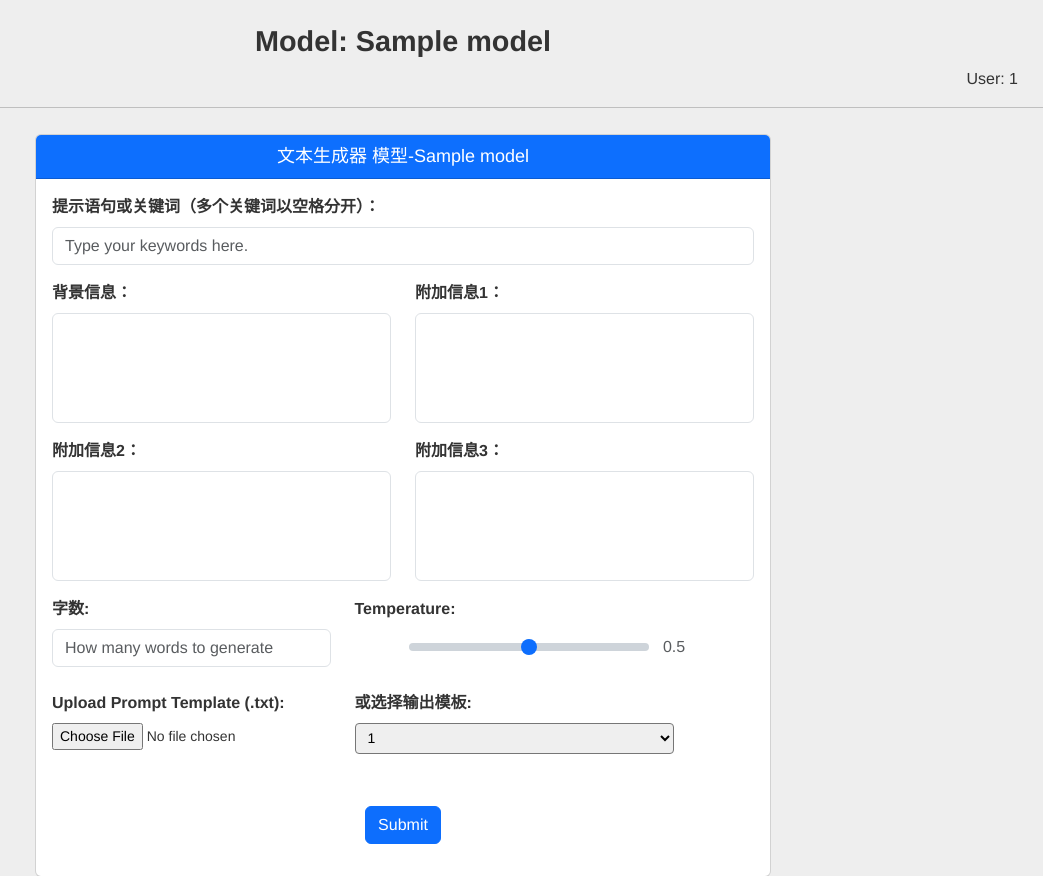
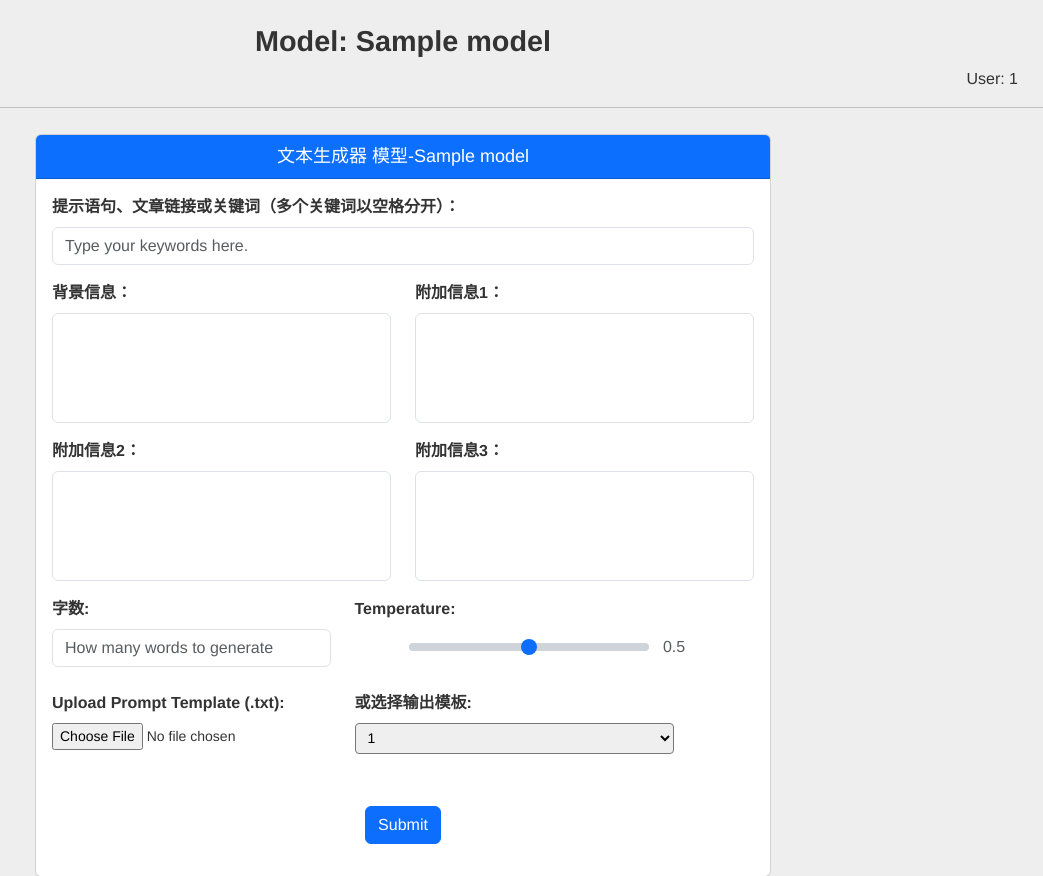
Before and after one commit to kangjian99/gptweb3, a Flask app: template templates/chat.html in a window 1280 px wide. Shown: the top 876 px of the page, without its empty margins (237-1280 px from the left). Run offline with Flask 3, Linux system fonts and the light colour scheme; the template is opened without the code that fills it: most values are stand-ins (such as "Sample title", 1, 10 or a date in 2020); some libraries are stand-ins or nearby versions.

Commit message:
Update chat.html

```diff
--- a/templates/chat.html
+++ b/templates/chat.html
@@ -39,7 +39,7 @@ User: {{ user_id}}<br>
                     {% if message %} {{ message }} {% endif %}
                     <form method="post" id="question-form" onsubmit="submit.disabled=true" enctype="multipart/form-data">
                             <div class="form-group">
-                            <label for="question">提示语句或关键词（多个关键词以空格分开）：</label>
+                            <label for="question">提示语句、文章链接或关键词（多个关键词以空格分开）：</label>
                             <textarea id="question" name="question" placeholder="Type your keywords here." rows="1" class="form-control"></textarea>
                         </div>
     <div class="row">
```
